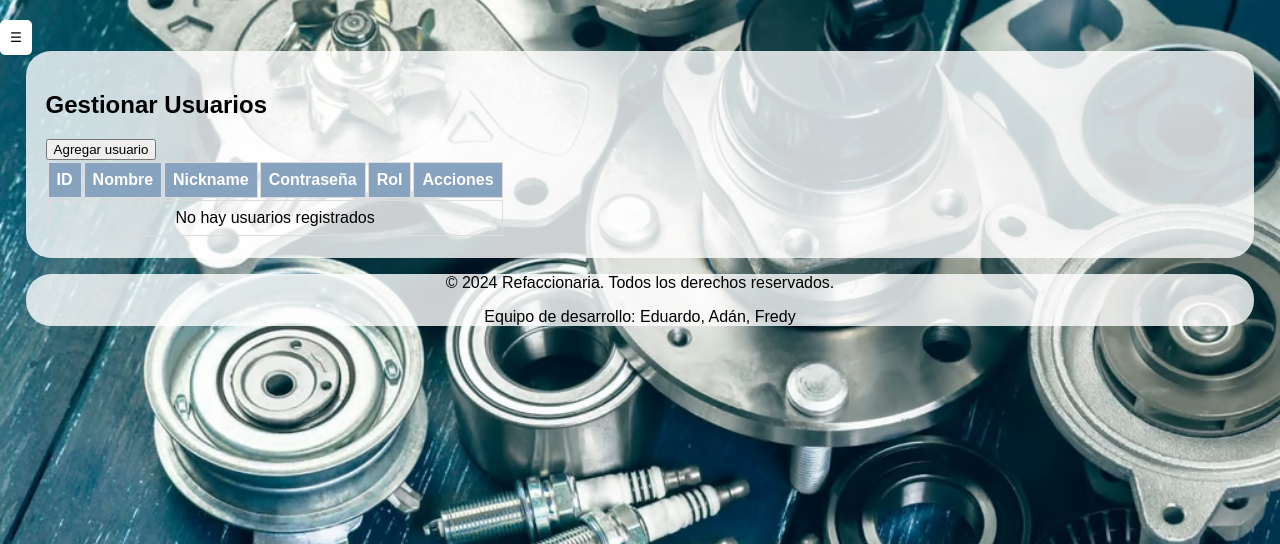
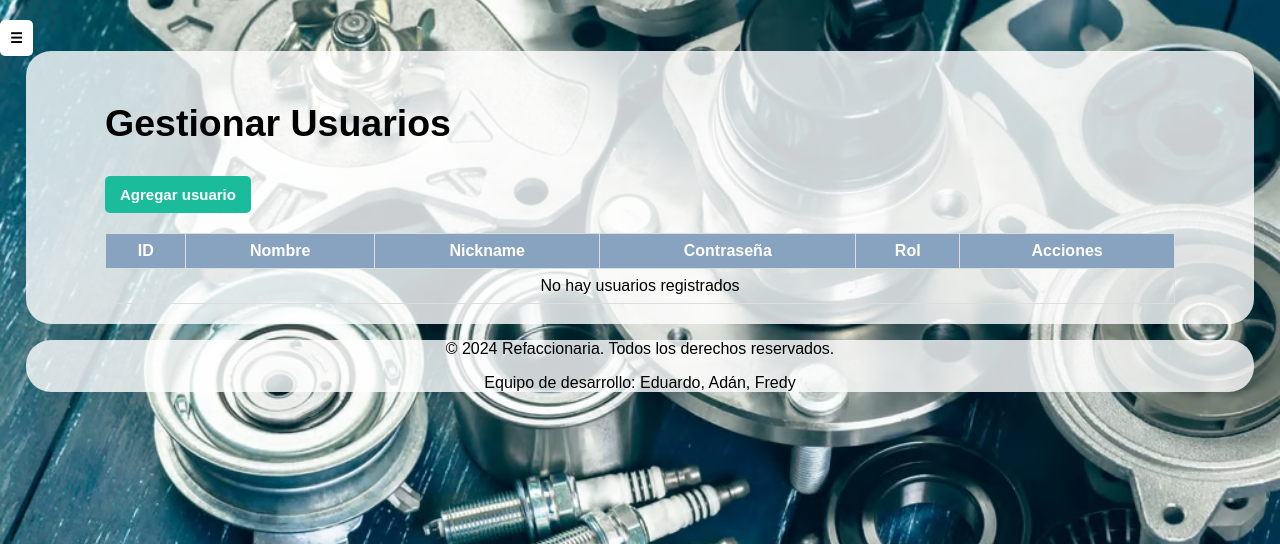
Before and after one commit to FredyRodarte/proyecto_refaccionaria, a Flask app: page /admin/usuarios in a window 1280 px wide. Shown: the top 544 px of the page. Run offline with Flask 3, Linux system fonts and the light colour scheme; the visitor is signed in with stand-in values (Sample User, id 1); data that the repository does not hold is empty.

Commit message:
Estilo CSS configurados para usuarios, falta funcionalidad

```diff
--- a/static/css/styleUsuarios.css
+++ b/static/css/styleUsuarios.css
@@ -1,4 +1,14 @@
-#table{
+.contenedor{
+    margin-left: 5%;
+    margin-right: 5%;
+}
+
+.titulo{
+    font-weight: bold;
+    font-size: 25px;
+}
+
+#tabla{
     width: 100%;
     border-collapse: collapse;
     margin-top: 20px;
@@ -14,3 +24,34 @@
     background-color: #88a3bf;
     color: white;
 }
+
+/* Boton Agregar para todos los formularios*/
+.agregar{
+    margin-right: 10px;
+    padding: 10px 15px;
+    background-color: #1ABC9C;
+    color: white;
+    border: none;
+    border-radius: 5px;
+    cursor: pointer;
+    font-size: 15px;
+    font-weight: bold;
+}
+
+/* Para todos los botones */
+button{
+    padding: 10px 15px;
+    border: none;
+    border-radius: 5px;
+    background-color: #007bff;
+    color: white;
+    cursor: pointer;
+    font-size: 14px;
+    font-weight: bold;
+}
+
+button:hover{
+    background-color: #0056b3;
+}
+/*--------------------------------*/
+/* Modal Agregar-Editar */
--- a/static/css/styles.css
+++ b/static/css/styles.css
@@ -95,6 +95,13 @@
     line-height: 1.5;
 }
 
+.logout-btn {
+    margin: 5px;
+    background-color: #dc3545;
+    color: white;
+    border-radius: 5px;
+}
+/*---------------------------------------*/
 /*CSS Contenido*/
 .content {
     background-color: rgba(255,255,255, 0.8);
@@ -144,6 +151,7 @@
 .action-buttons button:hover {
     background-color: #317ecb;
 }
+
 
 
 
--- a/templates/administrador/usuarios.html
+++ b/templates/administrador/usuarios.html
@@ -9,7 +9,7 @@
     </div>
     <div class="contendio">
         <div>
-            <button>Agregar usuario</button>
+            <button class="agregar" id="agregar-usuario" onclick="">Agregar usuario</button>
         </div>
         <div>
             <table class="tabla-usuarios" id="tabla">
@@ -27,14 +27,14 @@
                     {% if usuarios%}
                         {% for user in usuarios %}
                         <tr>
-                            <td>{{ user.id_usuarios }}</td>
+                            <td>{{ user.id_usuario }}</td>
                             <td>{{ user.nombre }}</td>
                             <td>{{ user.nickname }}</td>
                             <td>{{ user.contraseña }}</td>
                             <td>{{ user.rol }}</td>
                             <td>
-                                <button class="acciones" onclick="">Editar</button>
-                                <button class="acciones" oneclick="">Eliminar</button>
+                                <button class="editar-usuario" id="accion" onclick="">Editar</button>
+                                <button class="eliminar-usuario" id="accion" oneclick="">Eliminar</button>
                             </td>
                         </tr>
                         {% endfor %}
```
Also changed, not shown: templates/administrador/guardar_usuarios.html (added).
